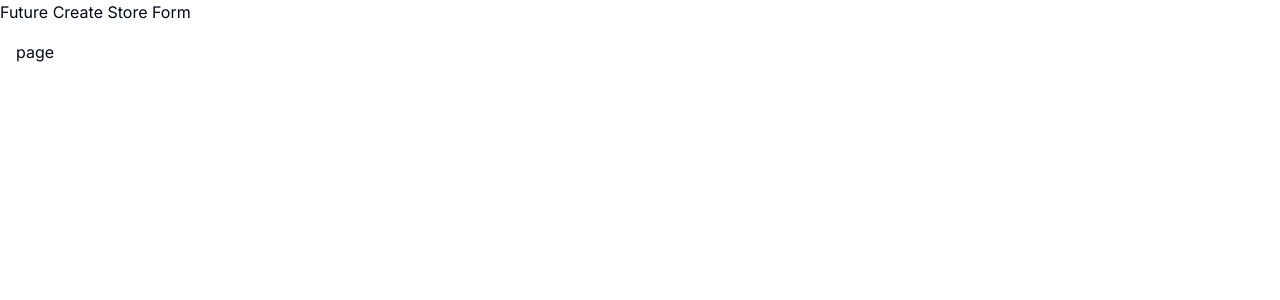
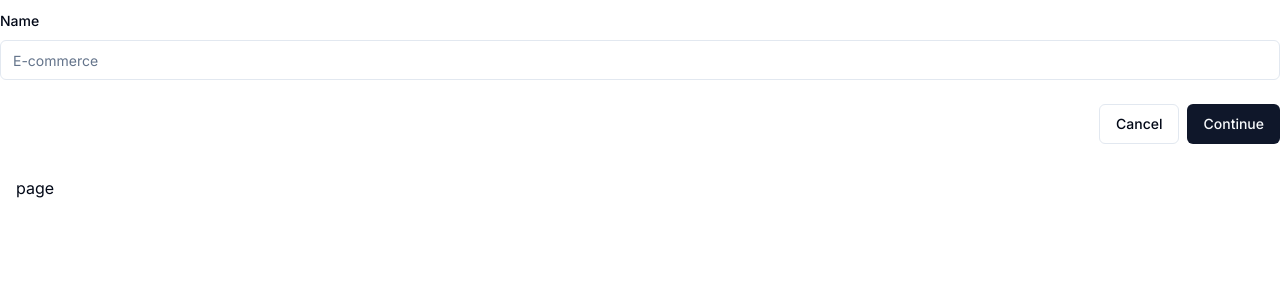
Before and after one commit to nnktz/ecommerce-admin, a Next.js app: page / in a window 1280 px wide. Shown: the top 300 px of the page. Built offline with nearby package versions, Linux system fonts and the light colour scheme.

Commit message:
Form components

```diff
--- a/components/modals/store-modal.tsx
+++ b/components/modals/store-modal.tsx
@@ -1,10 +1,40 @@
 'use client';
 
+import * as z from 'zod';
+import { useForm } from 'react-hook-form';
+import { zodResolver } from '@hookform/resolvers/zod';
+
 import { useStoreModal } from '@/hooks/use-store-modal';
+
 import { Modal } from '../ui/modal';
+import { Input } from '../ui/input';
+import { Button } from '../ui/button';
+import {
+  Form,
+  FormControl,
+  FormField,
+  FormItem,
+  FormLabel,
+  FormMessage,
+} from '../ui/form';
+
+const formSchema = z.object({
+  name: z.string().min(1),
+});
 
 export const StoreModal = () => {
   const storeModal = useStoreModal();
+
+  const form = useForm<z.infer<typeof formSchema>>({
+    resolver: zodResolver(formSchema),
+    defaultValues: {
+      name: '',
+    },
+  });
+
+  const onSubmit = async (values: z.infer<typeof formSchema>) => {
+    console.log(values);
+  };
 
   return (
     <Modal
@@ -12,7 +42,43 @@
       description='Add a new store to manage products and categories'
       isOpen={storeModal.isOpen}
       onClose={storeModal.onClose}>
-      Future Create Store Form
+      <div>
+        <div className='space-y-4 py-2 pb-4'>
+          <Form {...form}>
+            <form
+              action=''
+              onSubmit={form.handleSubmit(onSubmit)}>
+              <FormField
+                control={form.control}
+                name='name'
+                render={({ field }) => (
+                  <FormItem>
+                    <FormLabel>Name</FormLabel>
+                    <FormControl>
+                      <Input
+                        placeholder='E-commerce'
+                        {...field}
+                      />
+                    </FormControl>
+
+                    <FormMessage />
+                  </FormItem>
+                )}
+              />
+
+              <div className='pt-6 space-x-2 flex items-center justify-end w-full'>
+                <Button
+                  variant='outline'
+                  onClick={storeModal.onClose}>
+                  Cancel
+                </Button>
+
+                <Button type='submit'>Continue</Button>
+              </div>
+            </form>
+          </Form>
+        </div>
+      </div>
     </Modal>
   );
 };
--- /dev/null
+++ b/components/ui/button.tsx
@@ -0,0 +1,56 @@
+import * as React from "react"
+import { Slot } from "@radix-ui/react-slot"
+import { cva, type VariantProps } from "class-variance-authority"
+
+import { cn } from "@/lib/utils"
+
+const buttonVariants = cva(
+  "inline-flex items-center justify-center whitespace-nowrap rounded-md text-sm font-medium ring-offset-background transition-colors focus-visible:outline-none focus-visible:ring-2 focus-visible:ring-ring focus-visible:ring-offset-2 disabled:pointer-events-none disabled:opacity-50",
+  {
+    variants: {
+      variant: {
+        default: "bg-primary text-primary-foreground hover:bg-primary/90",
+        destructive:
+          "bg-destructive text-destructive-foreground hover:bg-destructive/90",
+        outline:
+          "border border-input bg-background hover:bg-accent hover:text-accent-foreground",
+        secondary:
+          "bg-secondary text-secondary-foreground hover:bg-secondary/80",
+        ghost: "hover:bg-accent hover:text-accent-foreground",
+        link: "text-primary underline-offset-4 hover:underline",
+      },
+      size: {
+        default: "h-10 px-4 py-2",
+        sm: "h-9 rounded-md px-3",
+        lg: "h-11 rounded-md px-8",
+        icon: "h-10 w-10",
+      },
+    },
+    defaultVariants: {
+      variant: "default",
+      size: "default",
+    },
+  }
+)
+
+export interface ButtonProps
+  extends React.ButtonHTMLAttributes<HTMLButtonElement>,
+    VariantProps<typeof buttonVariants> {
+  asChild?: boolean
+}
+
+const Button = React.forwardRef<HTMLButtonElement, ButtonProps>(
+  ({ className, variant, size, asChild = false, ...props }, ref) => {
+    const Comp = asChild ? Slot : "button"
+    return (
+      <Comp
+        className={cn(buttonVariants({ variant, size, className }))}
+        ref={ref}
+        {...props}
+      />
+    )
+  }
+)
+Button.displayName = "Button"
+
+export { Button, buttonVariants }
--- /dev/null
+++ b/components/ui/form.tsx
@@ -0,0 +1,176 @@
+import * as React from "react"
+import * as LabelPrimitive from "@radix-ui/react-label"
+import { Slot } from "@radix-ui/react-slot"
+import {
+  Controller,
+  ControllerProps,
+  FieldPath,
+  FieldValues,
+  FormProvider,
+  useFormContext,
+} from "react-hook-form"
+
+import { cn } from "@/lib/utils"
+import { Label } from "@/components/ui/label"
+
+const Form = FormProvider
+
+type FormFieldContextValue<
+  TFieldValues extends FieldValues = FieldValues,
+  TName extends FieldPath<TFieldValues> = FieldPath<TFieldValues>
+> = {
+  name: TName
+}
+
+const FormFieldContext = React.createContext<FormFieldContextValue>(
+  {} as FormFieldContextValue
+)
+
+const FormField = <
+  TFieldValues extends FieldValues = FieldValues,
+  TName extends FieldPath<TFieldValues> = FieldPath<TFieldValues>
+>({
+  ...props
+}: ControllerProps<TFieldValues, TName>) => {
+  return (
+    <FormFieldContext.Provider value={{ name: props.name }}>
+      <Controller {...props} />
+    </FormFieldContext.Provider>
+  )
+}
+
+const useFormField = () => {
+  const fieldContext = React.useContext(FormFieldContext)
+  const itemContext = React.useContext(FormItemContext)
+  const { getFieldState, formState } = useFormContext()
+
+  const fieldState = getFieldState(fieldContext.name, formState)
+
+  if (!fieldContext) {
+    throw new Error("useFormField should be used within <FormField>")
+  }
+
+  const { id } = itemContext
+
+  return {
+    id,
+    name: fieldContext.name,
+    formItemId: `${id}-form-item`,
+    formDescriptionId: `${id}-form-item-description`,
+    formMessageId: `${id}-form-item-message`,
+    ...fieldState,
+  }
+}
+
+type FormItemContextValue = {
+  id: string
+}
+
+const FormItemContext = React.createContext<FormItemContextValue>(
+  {} as FormItemContextValue
+)
+
+const FormItem = React.forwardRef<
+  HTMLDivElement,
+  React.HTMLAttributes<HTMLDivElement>
+>(({ className, ...props }, ref) => {
+  const id = React.useId()
+
+  return (
+    <FormItemContext.Provider value={{ id }}>
+      <div ref={ref} className={cn("space-y-2", className)} {...props} />
+    </FormItemContext.Provider>
+  )
+})
+FormItem.displayName = "FormItem"
+
+const FormLabel = React.forwardRef<
+  React.ElementRef<typeof LabelPrimitive.Root>,
+  React.ComponentPropsWithoutRef<typeof LabelPrimitive.Root>
+>(({ className, ...props }, ref) => {
+  const { error, formItemId } = useFormField()
+
+  return (
+    <Label
+      ref={ref}
+      className={cn(error && "text-destructive", className)}
+      htmlFor={formItemId}
+      {...props}
+    />
+  )
+})
+FormLabel.displayName = "FormLabel"
+
+const FormControl = React.forwardRef<
+  React.ElementRef<typeof Slot>,
+  React.ComponentPropsWithoutRef<typeof Slot>
+>(({ ...props }, ref) => {
+  const { error, formItemId, formDescriptionId, formMessageId } = useFormField()
+
+  return (
+    <Slot
+      ref={ref}
+      id={formItemId}
+      aria-describedby={
+        !error
+          ? `${formDescriptionId}`
+          : `${formDescriptionId} ${formMessageId}`
+      }
+      aria-invalid={!!error}
+      {...props}
+    />
+  )
+})
+FormControl.displayName = "FormControl"
+
+const FormDescription = React.forwardRef<
+  HTMLParagraphElement,
+  React.HTMLAttributes<HTMLParagraphElement>
+>(({ className, ...props }, ref) => {
+  const { formDescriptionId } = useFormField()
+
+  return (
+    <p
+      ref={ref}
+      id={formDescriptionId}
+      className={cn("text-sm text-muted-foreground", className)}
+      {...props}
+    />
+  )
+})
+FormDescription.displayName = "FormDescription"
+
+const FormMessage = React.forwardRef<
+  HTMLParagraphElement,
+  React.HTMLAttributes<HTMLParagraphElement>
+>(({ className, children, ...props }, ref) => {
+  const { error, formMessageId } = useFormField()
+  const body = error ? String(error?.message) : children
+
+  if (!body) {
+    return null
+  }
+
+  return (
+    <p
+      ref={ref}
+      id={formMessageId}
+      className={cn("text-sm font-medium text-destructive", className)}
+      {...props}
+    >
+      {body}
+    </p>
+  )
+})
+FormMessage.displayName = "FormMessage"
+
+export {
+  useFormField,
+  Form,
+  FormItem,
+  FormLabel,
+  FormControl,
+  FormDescription,
+  FormMessage,
+  FormField,
+}
--- /dev/null
+++ b/components/ui/input.tsx
@@ -0,0 +1,25 @@
+import * as React from "react"
+
+import { cn } from "@/lib/utils"
+
+export interface InputProps
+  extends React.InputHTMLAttributes<HTMLInputElement> {}
+
+const Input = React.forwardRef<HTMLInputElement, InputProps>(
+  ({ className, type, ...props }, ref) => {
+    return (
+      <input
+        type={type}
+        className={cn(
+          "flex h-10 w-full rounded-md border border-input bg-background px-3 py-2 text-sm ring-offset-background file:border-0 file:bg-transparent file:text-sm file:font-medium placeholder:text-muted-foreground focus-visible:outline-none focus-visible:ring-2 focus-visible:ring-ring focus-visible:ring-offset-2 disabled:cursor-not-allowed disabled:opacity-50",
+          className
+        )}
+        ref={ref}
+        {...props}
+      />
+    )
+  }
+)
+Input.displayName = "Input"
+
+export { Input }
--- /dev/null
+++ b/components/ui/label.tsx
@@ -0,0 +1,26 @@
+"use client"
+
+import * as React from "react"
+import * as LabelPrimitive from "@radix-ui/react-label"
+import { cva, type VariantProps } from "class-variance-authority"
+
+import { cn } from "@/lib/utils"
+
+const labelVariants = cva(
+  "text-sm font-medium leading-none peer-disabled:cursor-not-allowed peer-disabled:opacity-70"
+)
+
+const Label = React.forwardRef<
+  React.ElementRef<typeof LabelPrimitive.Root>,
+  React.ComponentPropsWithoutRef<typeof LabelPrimitive.Root> &
+    VariantProps<typeof labelVariants>
+>(({ className, ...props }, ref) => (
+  <LabelPrimitive.Root
+    ref={ref}
+    className={cn(labelVariants(), className)}
+    {...props}
+  />
+))
+Label.displayName = LabelPrimitive.Root.displayName
+
+export { Label }
--- a/package.json
+++ b/package.json
@@ -10,15 +10,20 @@
   },
   "dependencies": {
     "@clerk/nextjs": "^4.26.1",
+    "@hookform/resolvers": "^3.3.2",
     "@radix-ui/react-dialog": "^1.0.5",
+    "@radix-ui/react-label": "^2.0.2",
+    "@radix-ui/react-slot": "^1.0.2",
     "class-variance-authority": "^0.7.0",
     "clsx": "^2.0.0",
     "lucide-react": "^0.291.0",
     "next": "14.0.1",
     "react": "^18",
     "react-dom": "^18",
+    "react-hook-form": "^7.47.0",
     "tailwind-merge": "^2.0.0",
     "tailwindcss-animate": "^1.0.7",
+    "zod": "^3.22.4",
     "zustand": "^4.4.4"
   },
   "devDependencies": {
```
Also changed, not shown: 1 other file (tests, documents, lock files or other folders).
